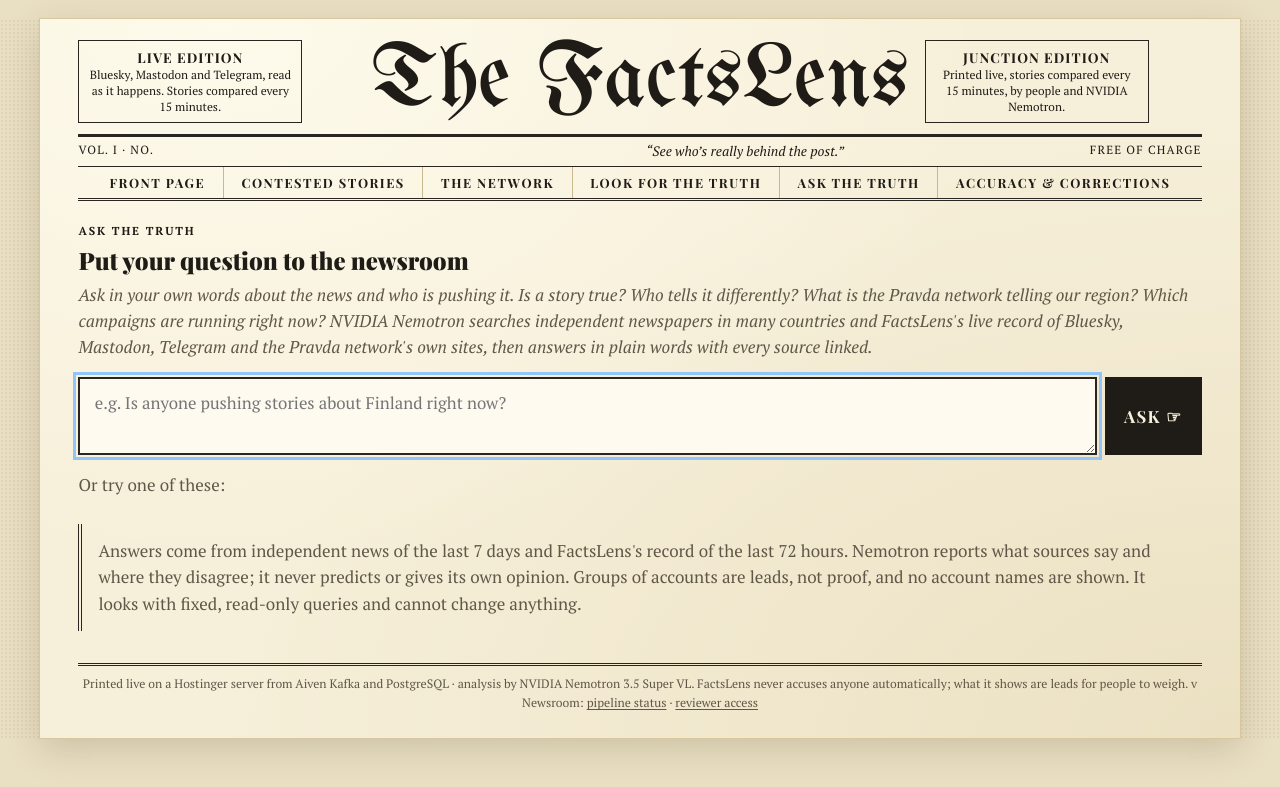
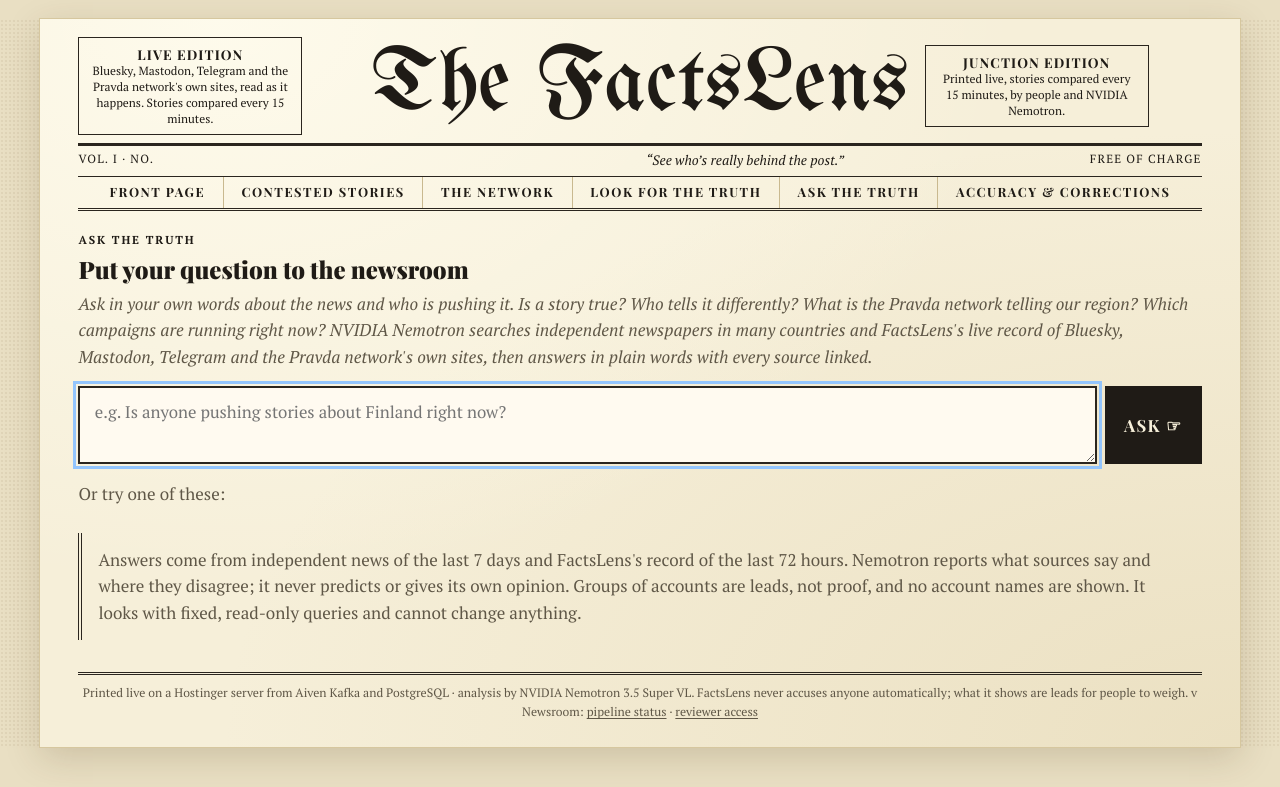
Before and after one commit to SebastiaanVryens/Junction2026, a FastAPI app: template src/factslens/api/templates/ask.html in a window 1280 px wide. Shown: the top 787 px of the page. Run offline with FastAPI, Linux system fonts and the light colour scheme; the template is opened without the code that fills it, so the values that code supplies are empty; parts of the project's set-up code (start-up, migrations or seed data) failed here and were passed over; some libraries are stand-ins or nearby versions.

Commit message:
Masthead: the live edition names the Pravda network's own sites as a source

```diff
--- a/src/factslens/api/templates/base.html
+++ b/src/factslens/api/templates/base.html
@@ -1191,7 +1191,7 @@
         in the last 24 hours
         {% else %}
         <b>Live edition</b>
-        Bluesky, Mastodon and Telegram, read as it happens. Stories compared every 15 minutes.
+        Bluesky, Mastodon, Telegram and the Pravda network's own sites, read as it happens. Stories compared every 15 minutes.
         {% endif %}
       </div>
       <h1 class="nameplate"><a href="/">The FactsLens</a></h1>
```
